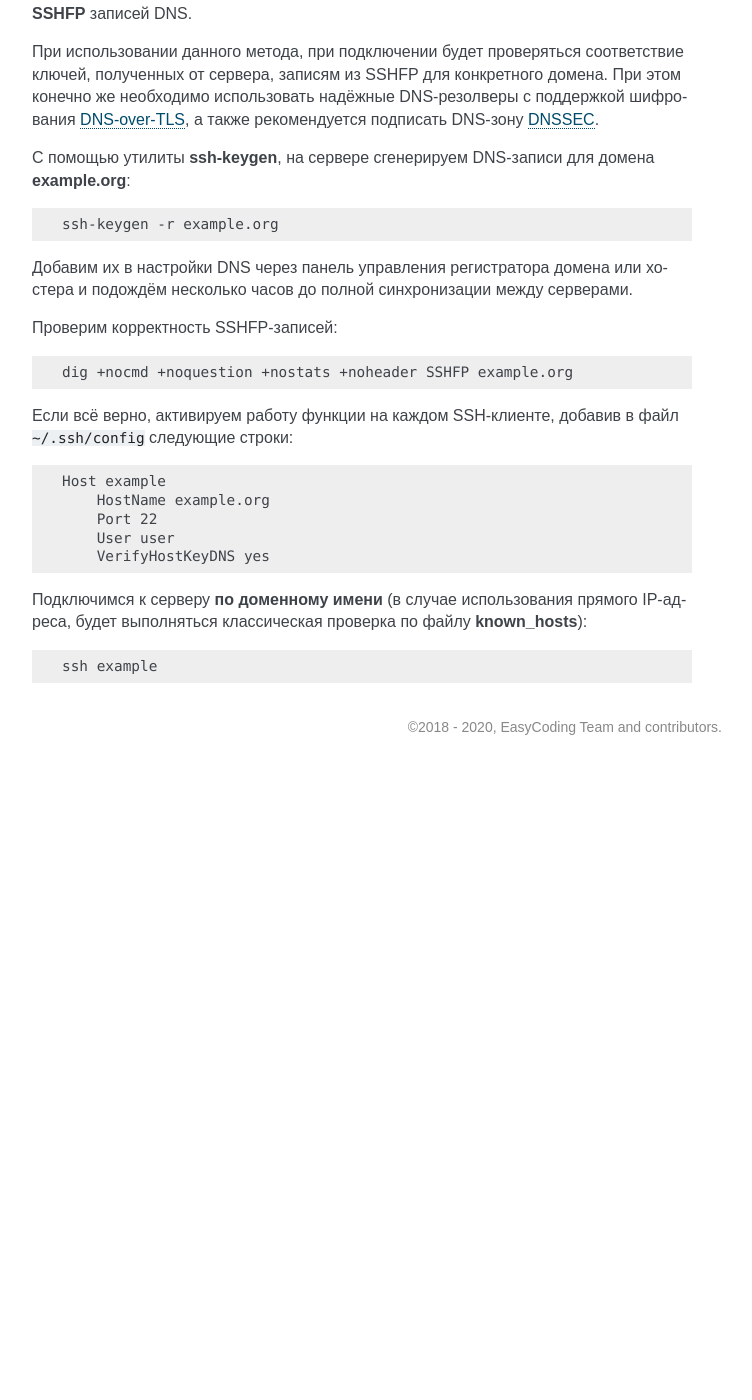
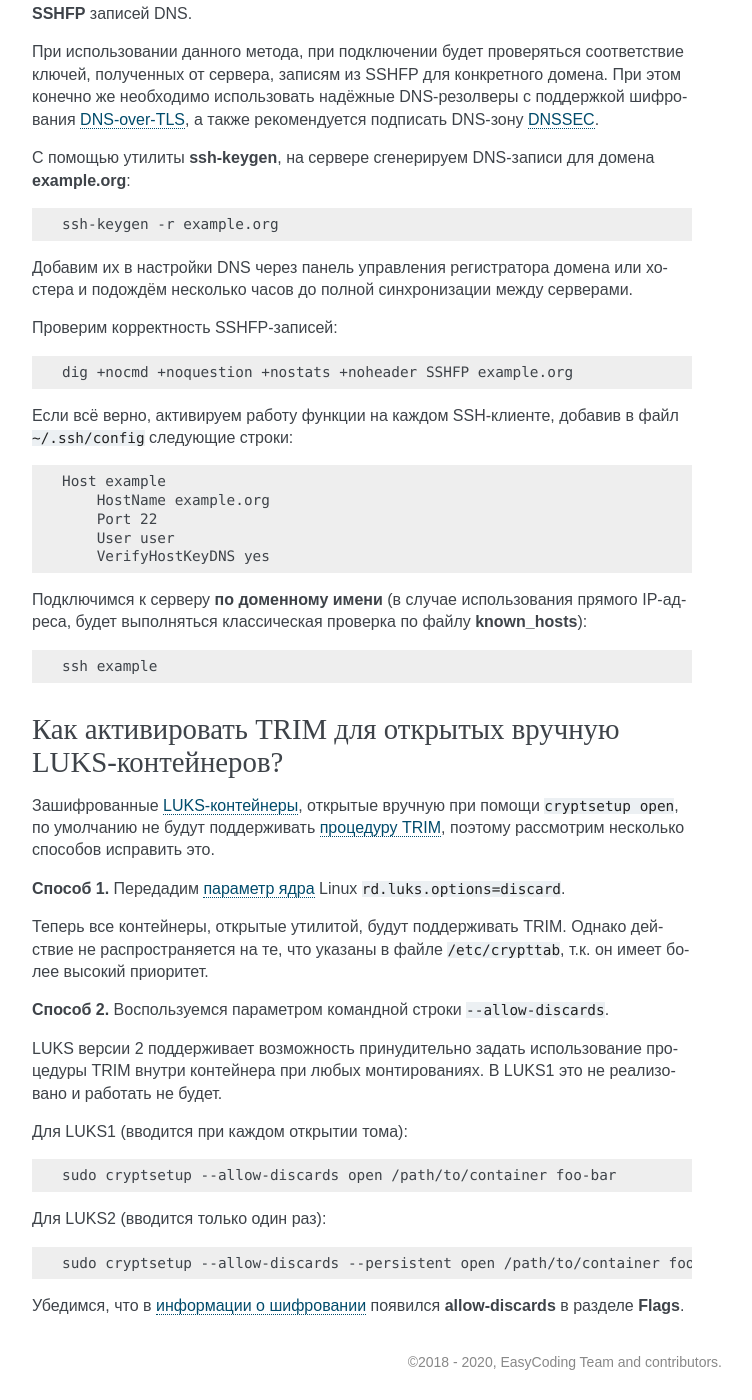
Before and after one commit to RussianFedora/FAQ, a Sphinx documentation site: the page built from source/security.rst, in a window 1280 px wide and 1400 px high, scrolled down 32666 px. Shown: the whole window, without its empty margins (388-1140 px from the left). Built offline with Sphinx 7.4.7, drawn with Linux system fonts in a browser that asks for light colours; comment, search, counter and statistics services are not loaded; before the commit the page ends 33431 px from its top, so only the background shows below that; some of the changed text lies outside the part shown.

Commit message:
Added question about enabling TRIM for manually opened LUKS containers.

```diff
--- a/source/security.rst
+++ b/source/security.rst
@@ -1905,3 +1905,33 @@ Cryptsetup поддерживает монтирование как :ref:`TrueCr
 .. code-block:: text
 
     ssh example
+
+.. index:: luks, encryption, trim, cryptsetup
+.. _luks-trim-open:
+
+Как активировать TRIM для открытых вручную LUKS-контейнеров?
+================================================================
+
+Зашифрованные :ref:`LUKS-контейнеры <luks-container-create>`, открытые вручную при помощи ``cryptsetup open``, по умолчанию не будут поддерживать :ref:`процедуру TRIM <ssd-trim>`, поэтому рассмотрим несколько способов исправить это.
+
+**Способ 1.** Передадим :ref:`параметр ядра <kernelpm-perm>` Linux ``rd.luks.options=discard``.
+
+Теперь все контейнеры, открытые утилитой, будут поддерживать TRIM. Однако действие не распространяется на те, что указаны в файле ``/etc/crypttab``, т.к. он имеет более высокий приоритет.
+
+**Способ 2.** Воспользуемся параметром командной строки ``--allow-discards``.
+
+LUKS версии 2 поддерживает возможность принудительно задать использование процедуры TRIM внутри контейнера при любых монтированиях. В LUKS1 это не реализовано и работать не будет.
+
+Для LUKS1 (вводится при каждом открытии тома):
+
+.. code-block:: text
+
+    sudo cryptsetup --allow-discards open /path/to/container foo-bar
+
+Для LUKS2 (вводится только один раз):
+
+.. code-block:: text
+
+    sudo cryptsetup --allow-discards --persistent open /path/to/container foo-bar
+
+Убедимся, что в :ref:`информации о шифровании <luks-info>` появился **allow-discards** в разделе **Flags**.
```
